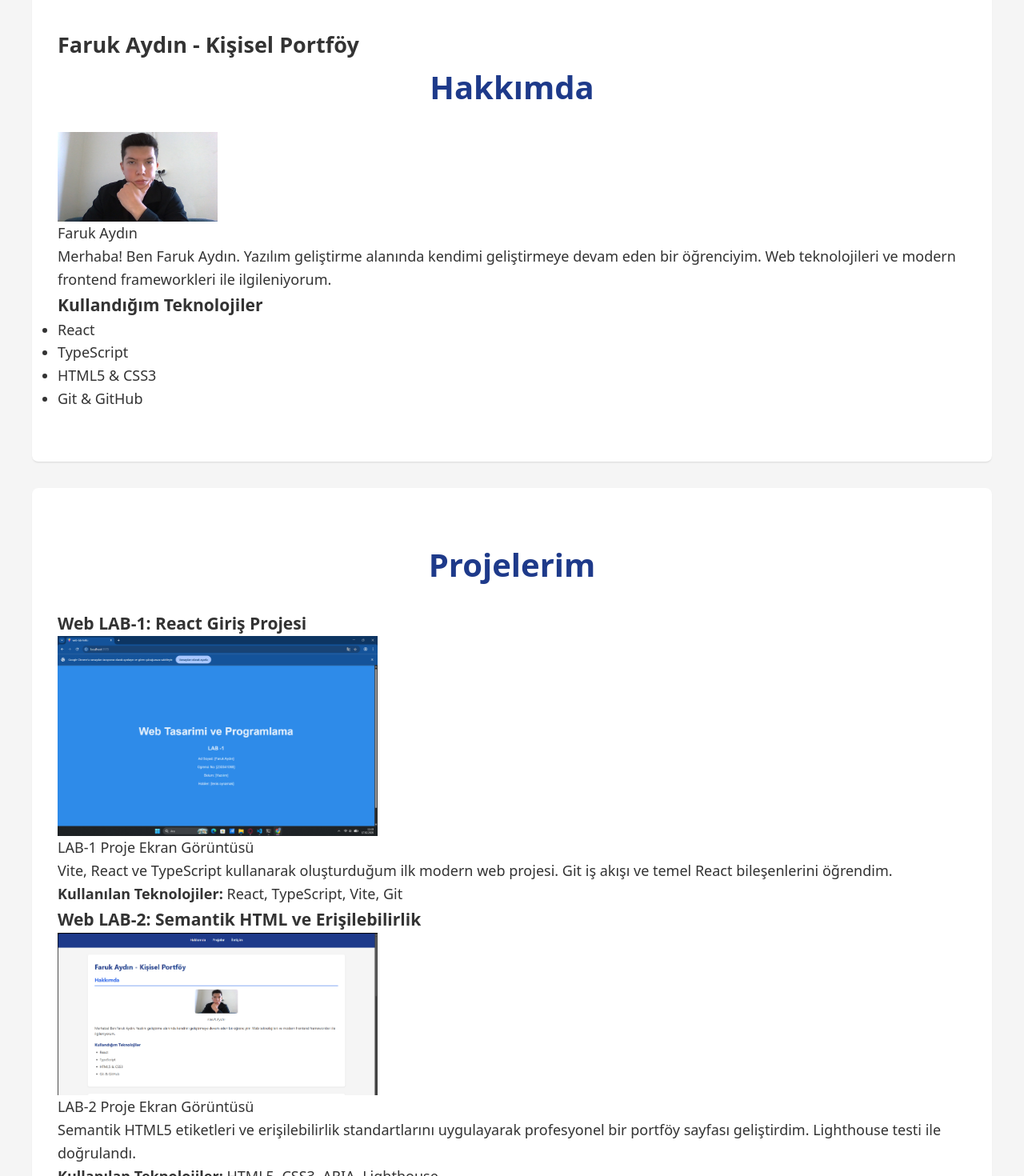
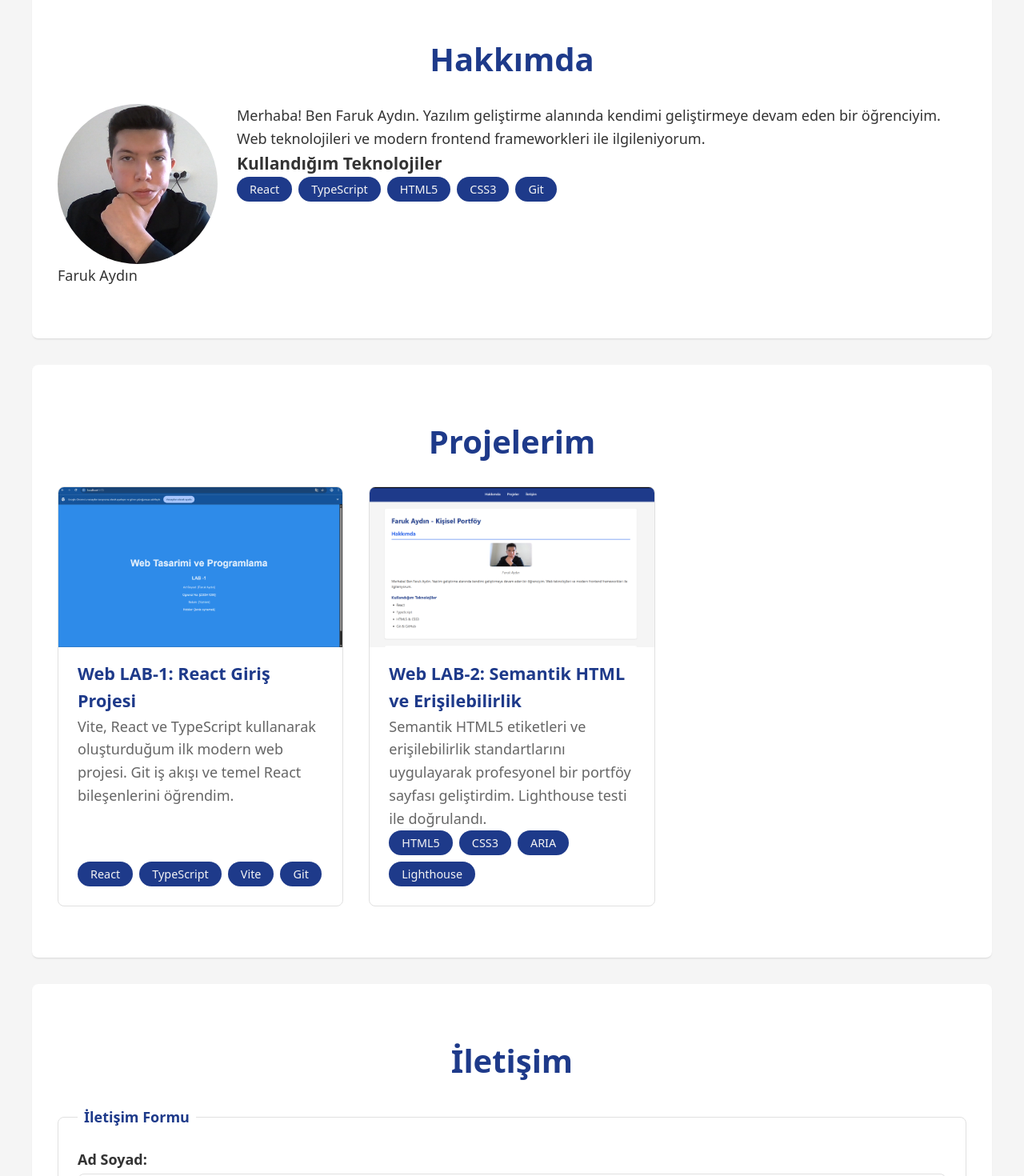
Before and after one commit to Faruk-Aydn/web-lab-hello, a React (Vite) app: page / in a window 1280 px wide. Shown: the part 100-1570 px from the top of the page at 80% size. Built offline with nearby package versions, Linux system fonts and the light colour scheme.

Commit message:
feat(layout): apply grid and flexbox structure to App.tsx

```diff
--- a/src/App.tsx
+++ b/src/App.tsx
@@ -7,6 +7,7 @@ function App() {
       </a>
 
       <header>
+        <a href="/" className="site-title">Faruk Aydın</a>
         <nav aria-label="Ana navigasyon">
           <ul>
             <li><a href="#hakkimda">Hakkımda</a></li>
@@ -18,9 +19,9 @@ function App() {
 
       <main id="main-content">
         <section id="hakkimda">
-          <h1>Faruk Aydın - Kişisel Portföy</h1>
           <h2>Hakkımda</h2>
 
+          <div className="about-content">
             <figure>
               <img
                 src="/profil.jpg"
@@ -31,6 +32,7 @@ function App() {
               <figcaption>Faruk Aydın</figcaption>
             </figure>
 
+            <div>
               <p>
                 Merhaba! Ben Faruk Aydın. Yazılım geliştirme alanında kendimi
                 geliştirmeye devam eden bir öğrenciyim. Web teknolojileri ve
@@ -38,52 +40,61 @@ function App() {
               </p>
 
               <h3>Kullandığım Teknolojiler</h3>
-          <ul>
+              <ul className="skill-tags" role="list" aria-label="Beceri etiketleri">
                 <li>React</li>
                 <li>TypeScript</li>
-            <li>HTML5 & CSS3</li>
-            <li>Git & GitHub</li>
+                <li>HTML5</li>
+                <li>CSS3</li>
+                <li>Git</li>
               </ul>
+            </div>
+          </div>
         </section>
 
         <section id="projeler">
           <h2>Projelerim</h2>
 
-          <article>
-            <h3>Web LAB-1: React Giriş Projesi</h3>
-            <figure>
+          <div className="project-grid">
+            <article className="project-card">
               <img
                 src="/project1.png"
                 alt="Web LAB-1 projesi ekran görüntüsü - React ve Vite ile oluşturulmuş kişisel tanıtım sayfası"
                 width="400"
                 height="250"
               />
-              <figcaption>LAB-1 Proje Ekran Görüntüsü</figcaption>
-            </figure>
+              <h3>Web LAB-1: React Giriş Projesi</h3>
               <p>
                 Vite, React ve TypeScript kullanarak oluşturduğum ilk modern web projesi.
                 Git iş akışı ve temel React bileşenlerini öğrendim.
               </p>
-            <p><strong>Kullanılan Teknolojiler:</strong> React, TypeScript, Vite, Git</p>
+              <ul className="skill-tags">
+                <li>React</li>
+                <li>TypeScript</li>
+                <li>Vite</li>
+                <li>Git</li>
+              </ul>
             </article>
- <article>
-            <h3>Web LAB-2: Semantik HTML ve Erişilebilirlik</h3>
-            <figure>
+
+            <article className="project-card">
               <img
                src="/project2.png"
                 alt="Web LAB-2 projesi ekran görüntüsü - semantik HTML5 ile yapılandırılmış portföy sayfası"
                 width="400"
                 height="250"
               />
-              <figcaption>LAB-2 Proje Ekran Görüntüsü</figcaption>
-            </figure>
+              <h3>Web LAB-2: Semantik HTML ve Erişilebilirlik</h3>
               <p>
                 Semantik HTML5 etiketleri ve erişilebilirlik standartlarını uygulayarak
                 profesyonel bir portföy sayfası geliştirdim. Lighthouse testi ile doğrulandı.
               </p>
-            <p><strong>Kullanılan Teknolojiler:</strong> HTML5, CSS3, ARIA, Lighthouse</p>
+              <ul className="skill-tags">
+                <li>HTML5</li>
+                <li>CSS3</li>
+                <li>ARIA</li>
+                <li>Lighthouse</li>
+              </ul>
             </article>
-
+          </div>
         </section>
 
         <section id="iletisim">
```
Lines whose indentation alone changed are shown as unchanged.
